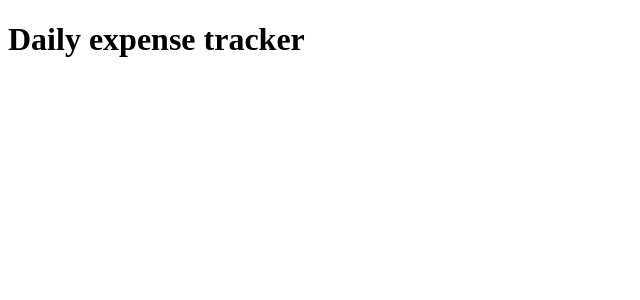
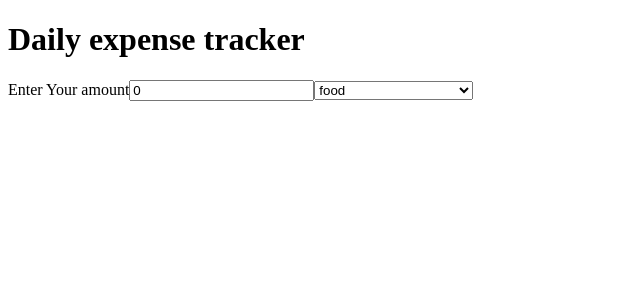
Before and after one commit to ankushpille/daily-expense-tracker, a React (Vite) app in the folder vite-project/: page / in a window 1280 px wide. Shown: the top 300 px of the page, without its empty margins (0-640 px from the left). Built offline with nearby package versions, Linux system fonts and the light colour scheme.

Commit message:
refactor

```diff
--- a/vite-project/src/App.jsx
+++ b/vite-project/src/App.jsx
@@ -1,4 +1,5 @@
 import { useState } from "react";
+import ExpenseForm from "./ExpenseForm";
 
 function App() {
   const [count, setCount] = useState(0);
@@ -6,6 +7,7 @@ function App() {
   return (
     <>
       <h1>Daily expense tracker</h1>
+      <ExpenseForm />
     </>
   );
 }
--- a/vite-project/src/ExpenseForm.jsx
+++ b/vite-project/src/ExpenseForm.jsx
@@ -1,7 +1,7 @@
 import { useState } from "react";
 
 export default function ExpenseForm() {
-  const [amount, setAmount] = useState("");
+  const [amount, setAmount] = useState(0);
   const [category, setCategory] = useState([
     "food",
     "petrol",
@@ -23,5 +23,23 @@ export default function ExpenseForm() {
     "others",
   ]);
 
-  return <></>;
+  return (
+    <>
+      <form>
+        <label>
+          Enter Your amount
+          <input type="text" value={amount} />
+        </label>
+        <select>
+          <option>{category[0]}</option>
+          <option>{category[1]}</option>
+          <option>{category[2]}</option>
+          <option>{category[3]}</option>
+          <option>{category[4]}</option>
+          <option>{category[5]}</option>
+          <option>{category[6]}</option>
+        </select>
+      </form>
+    </>
+  );
 }
```
